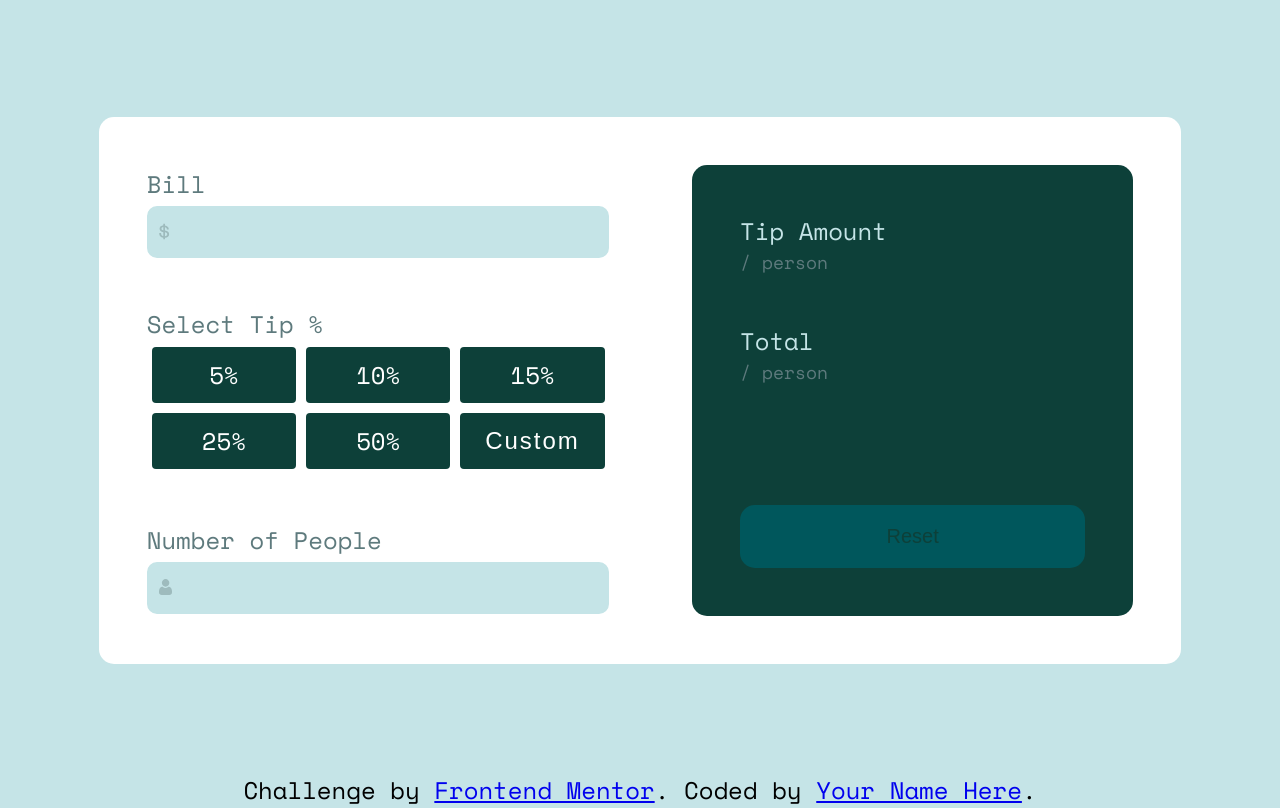
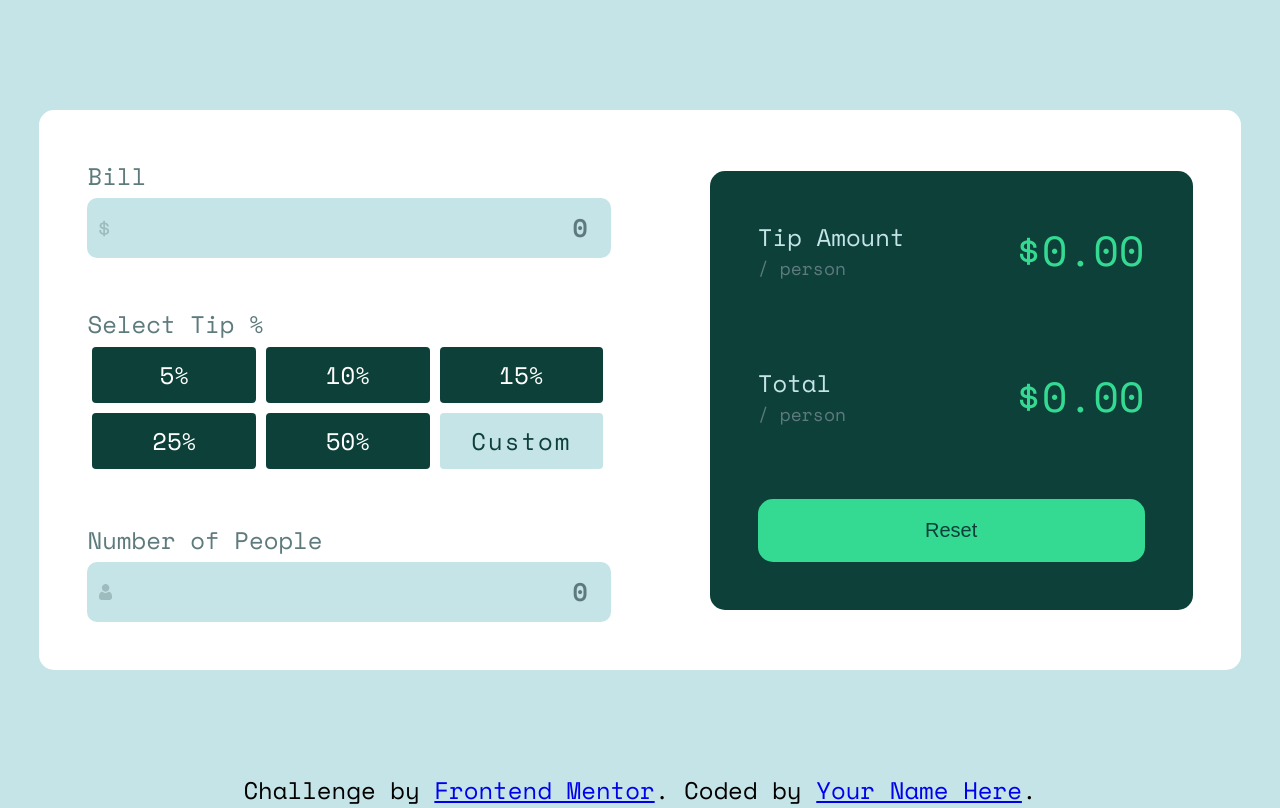
Before and after one commit to theoluciano/tipCalc, a plain HTML site: page index.html in a window 1280 px wide. Drawn offline with nearby package versions, Linux system fonts and the light colour scheme.

Commit message:
added number outputs; cleaned up Custom input; adjusted Reset button

```diff
--- a/index.html
+++ b/index.html
@@ -5,7 +5,7 @@
   <meta name="viewport" content="width=device-width, initial-scale=1.0"> <!-- displays site properly based on user's device -->
   <link rel="stylesheet" href="styles.css">
   <link rel="icon" type="image/png" sizes="32x32" href="./images/favicon-32x32.png">
-
+  <script src="tipCalc.js"></script>
   <title>Tip calculator app</title>
 
   <!-- Feel free to remove these styles or customise in your own stylesheet 👍 -->
@@ -17,7 +17,7 @@
         <div class="padding-under">
           Bill
           <div class="small-padding"></div>
-          <input type="number" class="dollar-icon">
+          <input type="number" class="dollar-icon" placeholder="0">
         </div>
       </div>
       <div>
@@ -44,26 +44,32 @@
         <div>
           Number of People
           <div class="small-padding"></div>
-          <input type="number" class="person-icon">
+          <input type="number" class="person-icon" placeholder="0">
         </div>
 
       </div>
     </div>
     <div class="background-primary output">
       <div class="breakdown">
-        <div class="padding-under">
+        <div class="amount-result padding-under">
+          <div class="tip-amount">
             Tip Amount
             <br>
             <div class="per-person">
               / person
             </div>
           </div>
-        <div>
+          $0.00
+        </div>
+        <div class="total-result">
+          <div class="total-per-person">
             Total
             <br>
             <div class="per-person">
               / person
             </div>
+          </div>
+          $0.00
         </div>
       </div>
       <button type="button" class="button">
--- a/styles.css
+++ b/styles.css
@@ -30,7 +30,7 @@
 }
 
 .color-active{
-  color: hsl(154, 69%, 53%)
+  color: hsl(154, 69%, 53%);
 }
 /* Background Colors*/
 .background-primary{
@@ -63,6 +63,7 @@
 /* Elements */
 html{
   height: 100%;
+  font-family: 'Space Mono', monospace;
 }
 
 input{
@@ -79,6 +80,7 @@ input{
   letter-spacing: +2px;
   text-align: right;
   border-radius: 10px;
+  font-family: 'Space Mono', monospace;
 }
 
 input:focus{
@@ -89,7 +91,7 @@ input:focus{
 .dollar-icon{
   background-image: url('icon-dollar.svg');
   background-repeat: no-repeat;
-  background-position: 10px 15px;
+  background-position: 10px 20px;
 }
 
 .dollar-icon::-webkit-outer-spin-button,
@@ -101,7 +103,7 @@ input:focus{
 .person-icon{
   background-image: url('icon-person.svg');
   background-repeat: no-repeat;
-  background-position: 10px 15px;
+  background-position: 10px 20px;
 }
 
 .person-icon::-webkit-outer-spin-button,
@@ -136,6 +138,7 @@ input:focus{
   color: hsl(185, 41%, 84%);
   min-width: 35%;
   border-radius: 15px;
+  font-family: 'Space Mono', monospace;
 }
 
 .input{
@@ -143,10 +146,11 @@ input:focus{
   flex-direction: column;
   color: hsl(186, 14%, 43%);
   min-width: 35%;
+  font-family: 'Space Mono', monospace;
 }
 
 .breakdown{
-  padding: 0 0 5em 0;
+  padding: 0 0 3em 0;
   display: flex;
   flex-direction: column;
   justify-content: space-between;
@@ -168,12 +172,16 @@ button{
   padding: 1em;
   text-align: center;
   border-radius: 15px;
-  background-color: hsl(183, 100%,18%);
+  background-color:  hsl(154, 69%, 53%);
   color:hsl(172, 67%, 15%)
 }
 
 button:active{
-  background-color: hsl(154, 69%, 53%);
+  background-color: hsl(154, 49%, 73%);
+}
+
+button:disabled{
+  background-color: hsl(173, 60%, 24%);
 }
 
 .custom-radio{
@@ -202,14 +210,13 @@ button:active{
 }
 
 .radio-input{
-  border-color: hsl(172, 67%, 15%);
   font-size: 24px;
   font-weight: 400;
   display:flex;
-  background: hsl(172, 67%, 15%);
+  background: hsl(185, 41%, 84%);
   padding: 8px;
   width: 25%;
-  color: white;
+  color: hsl(172, 67%, 15%);
   margin: 5px;
   justify-content: center;
   border-radius: 4px;
@@ -217,6 +224,7 @@ button:active{
   outline-color: hsl(172, 67%, 15%);
   outline: 2px;
   outline-offset: -10;
+  text-align: right;
 }
 
 .radio-input::-webkit-outer-spin-button,
@@ -226,9 +234,40 @@ button:active{
 }
 
 ::placeholder{
-  color: white;
+  color: var(--color-primary);
+  font-family: 'Space Mono', monospace;
+}
+
+.radio-input::placeholder{
+  text-align: center;
 }
 
 .small-padding{
   margin-top: 4px;
 }
+
+.amount-result{
+  display: flex;
+  align-items: center;
+  font-size: 42px;
+  justify-content: space-between;
+  color: hsl(154, 69%, 53%);
+}
+
+.total-result{
+  display: flex;
+  align-items: center;
+  font-size: 42px;
+  justify-content: space-between;
+  color: hsl(154, 69%, 53%);
+}
+
+.tip-amount{
+  color: hsl(185, 41%, 84%);
+  font-size: 24px;
+}
+
+.total-per-person{
+  color: hsl(185, 41%, 84%);
+  font-size: 24px;
+}
```
Lines whose indentation alone changed are shown as unchanged.
